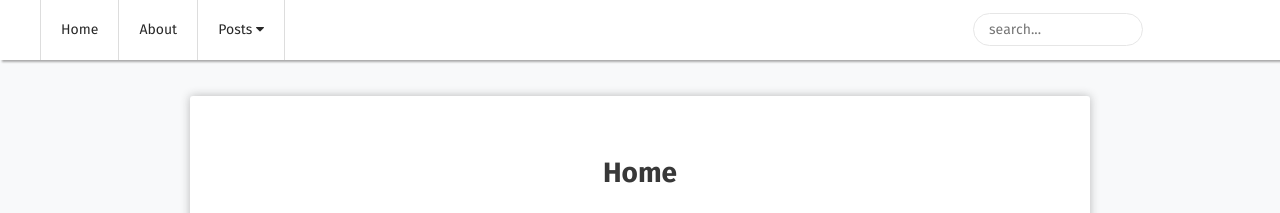
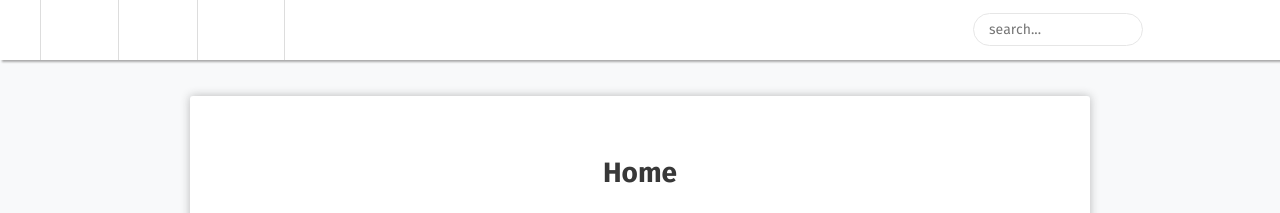
Before and after one commit to choiwono/choiwono.github.io, a Jekyll site: the page built from index.html, in a window 1280 px wide. Shown: the top 213 px of the page. Built offline with Jekyll 4.4.1, drawn with Linux system fonts in a browser that asks for light colours; some web fonts are replaced; the list of posts is cut into pages by our own code.

Commit message:
#1 [19.01.11] nav.css 수정

```diff
--- a/_sass/nav.scss
+++ b/_sass/nav.scss
@@ -17,6 +17,7 @@
 }
 #search-bar > input {
 	margin: 0;
+	outline:none;
     width: 170px;
     height: 33px;
     border-radius: 17px;
@@ -69,7 +70,7 @@
 	button:hover,
 	button.dl-active,
 	ul {
-		background: #aaa;
+		//background: #aaa;
 	}
 	button:after {
 		content: '';
@@ -153,7 +154,7 @@
 			@include font-rem(14);
 			line-height: 20px;
 			font-weight: 400;
-			//color: $white;
+			color:#fff;
 			outline: none;
 			text-decoration: none;
 		}
```
